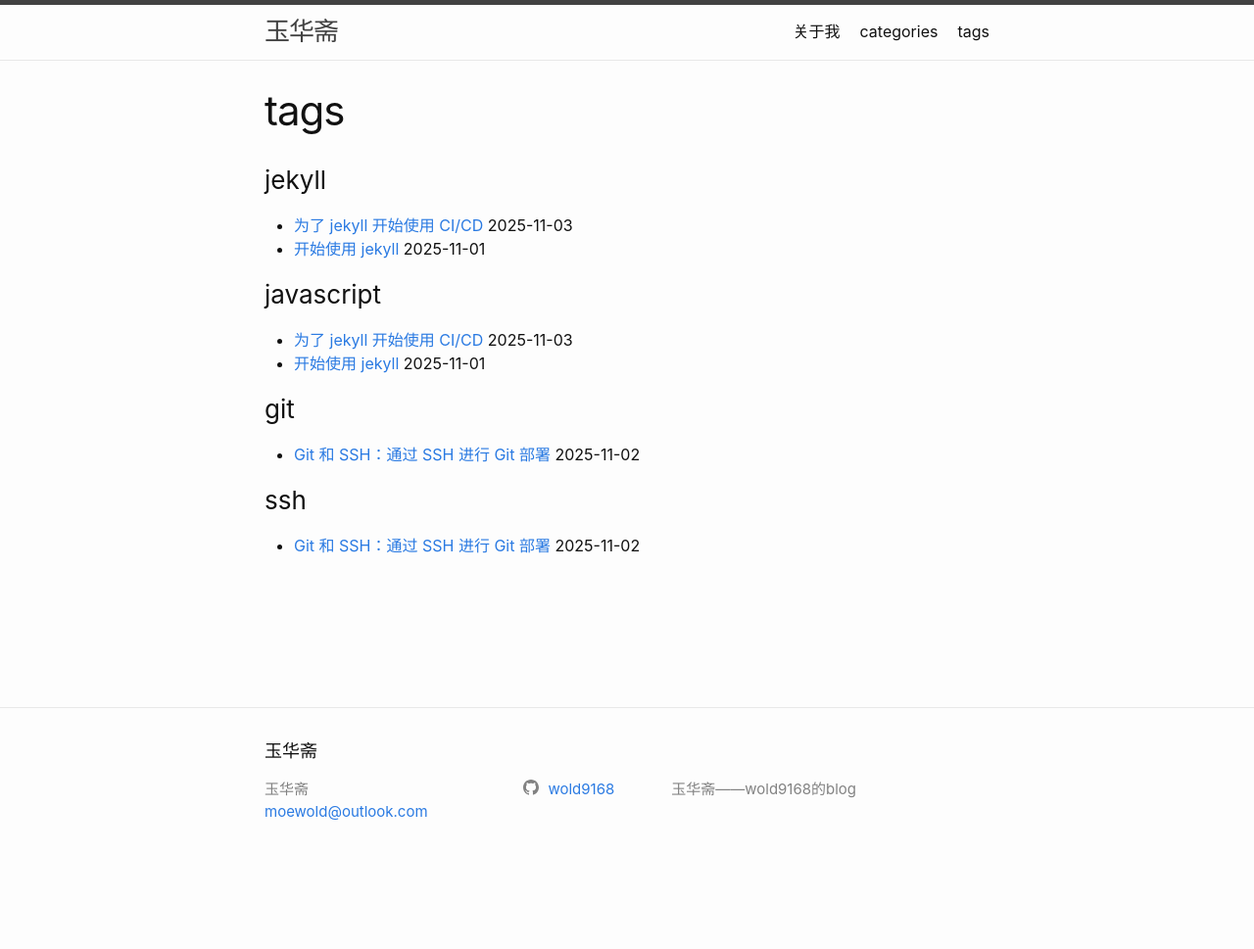
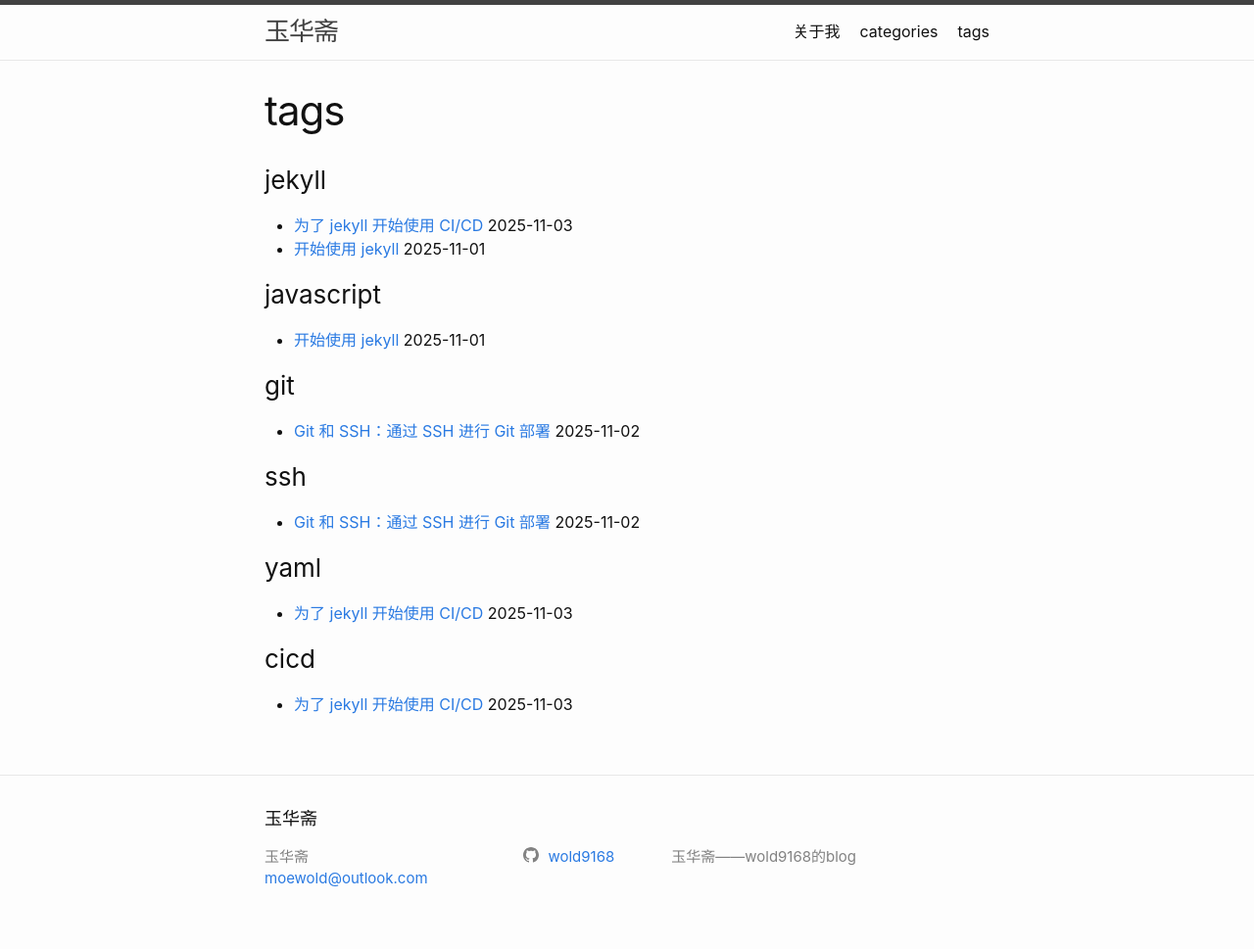
Before and after one commit to wold9168/wold9168.github.io, a Jekyll site: the page built from tags.html, in a window 1280 px wide. Shown: the whole page at 98% size. Built offline with Jekyll 4.4.1, drawn with Linux system fonts in a browser that asks for light colours; before the commit the page ends 900 px from its top, so only the background shows below that.

Commit message:
更新 2025-11-03-use-cicd-for-jekyll.md 的标签和 front matters
关闭了该 blog 的 math 支持。

Signed-off-by: wold9168 <moewold@outlook.com>

```diff
--- a/tech/techblog/_posts/2025-11-03-use-cicd-for-jekyll.md
+++ b/tech/techblog/_posts/2025-11-03-use-cicd-for-jekyll.md
@@ -1,10 +1,10 @@
 ---
 layout: post
 title: "为了 jekyll 开始使用 CI/CD"
-tags: [jekyll, javascript]
+tags: [jekyll, yaml, cicd]
 author:
 - wold9168
-math: true
+math: false
 render_with_liquid: false
 ---
 
```
